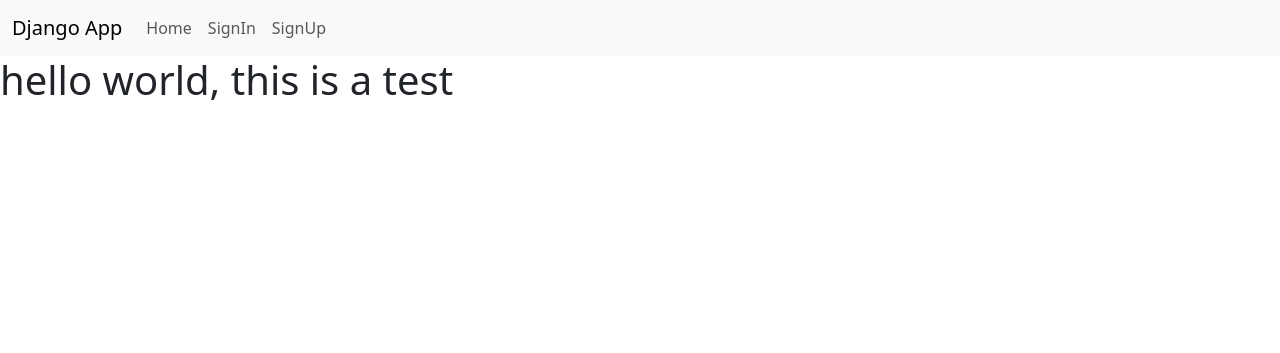
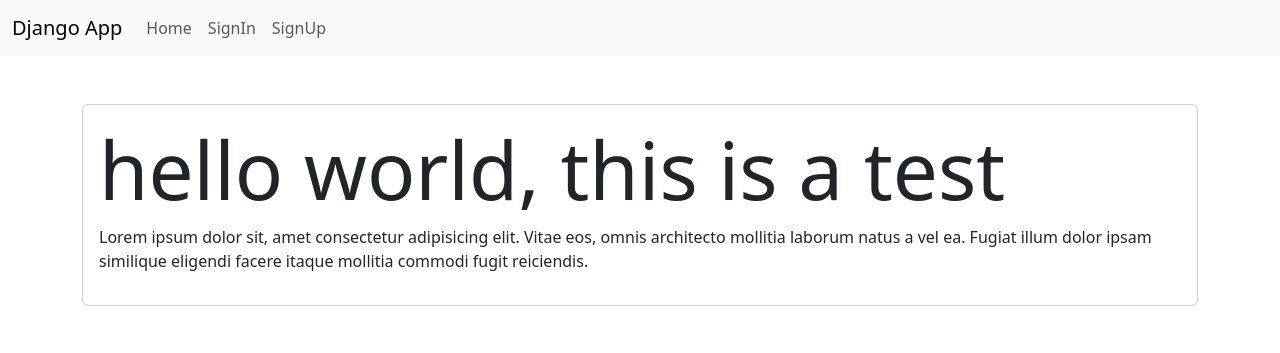
Before and after one commit to joelcm20/django-crud-auth, a Django app: page / in a window 1280 px wide. Shown: the top 353 px of the page. Run offline with Django 4.2, Linux system fonts and the light colour scheme.

Commit message:
index: estilos agregados

```diff
--- a/tasks/templates/index.html
+++ b/tasks/templates/index.html
@@ -1,11 +1,18 @@
-{% extends "base.html" %}
+{% extends "base.html" %} {% block content %}
 
-{% block content %}
-
-{% if user.is_authenticated %}
-<h1>hello {{user.username}}, this is a test</h1>
-{% else %}
-<h1>hello world, this is a test</h1>
-{% endif %}
+<main class="container py-5">
+  <section class="card card-body">
+    {% if user.is_authenticated %}
+    <h1 class="display-1">hello {{user.username}}, this is a test</h1>
+    {% else %}
+    <h1 class="display-1">hello world, this is a test</h1>
+    {% endif %}
+    <p>
+      Lorem ipsum dolor sit, amet consectetur adipisicing elit. Vitae eos, omnis
+      architecto mollitia laborum natus a vel ea. Fugiat illum dolor ipsam
+      similique eligendi facere itaque mollitia commodi fugit reiciendis.
+    </p>
+  </section>
+</main>
 
 {% endblock %}
```
